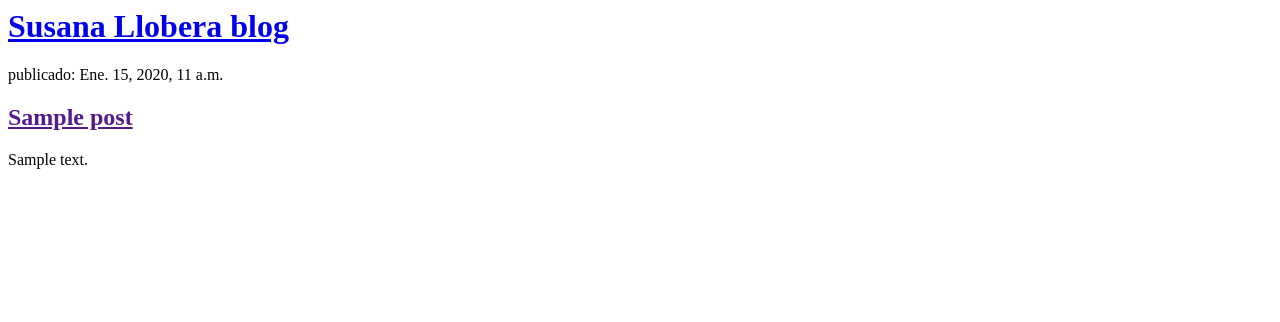
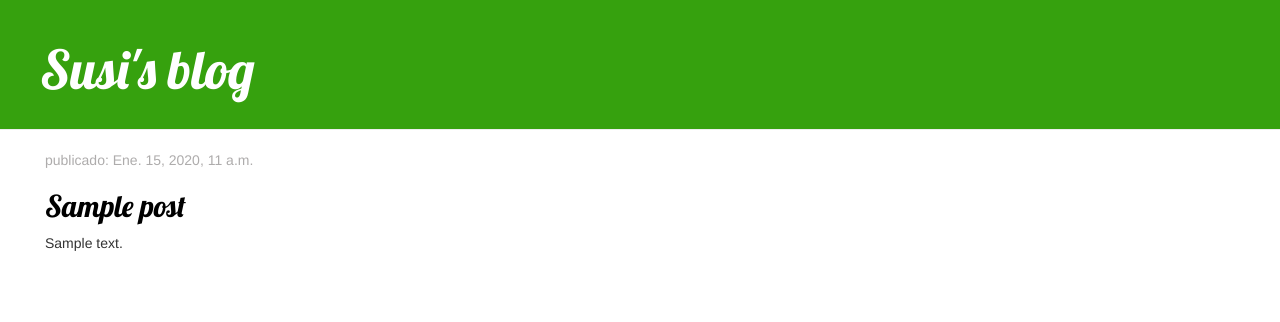
Before and after one commit to SusanaLloberaPerez/my-first-blog, a Django app: page / in a window 1280 px wide. Shown: the top 322 px of the page. Run offline with Django 3.2, Linux system fonts and the light colour scheme; tables that the repository leaves empty hold one stand-in row (values such as "Sample post"); some libraries are stand-ins or nearby versions.

Commit message:
Agregar vistas y pantallas

```diff
--- /dev/null
+++ b/djangogirls/blog/static/css/blog.css
@@ -0,0 +1,50 @@
+.page-header {
+    background-color: #36A10E;
+    margin-top: 0;
+    padding: 20px 20px 20px 40px;
+}
+
+.page-header h1, .page-header h1 a, .page-header h1 a:visited, .page-header h1 a:active {
+    color: #ffffff;
+    font-size: 40pt;
+    text-decoration: beige;
+}
+
+.content {
+    margin-left: 30px;
+}
+
+h1, h3, h4 {
+    font-family: 'Lobster', cursive;
+}
+
+h2{
+    font-family: 'Lobster';
+}
+
+.date {
+    color: #AEACAC;
+}
+
+.save {
+    float: right;
+}
+
+.post-form textarea, .post-form input {
+    width: 100%;
+}
+
+.top-menu, .top-menu:hover, .top-menu:visited {
+    color: #FEFEFE;
+    float: right;
+    font-size: 30pt;
+    margin-right: 20px;
+}
+
+.post {
+    margin-bottom: 70px;
+}
+
+.post h2 a, .post h2 a:visited {
+    color: #000000;
+}
--- /dev/null
+++ b/djangogirls/blog/templates/blog/base.html
@@ -0,0 +1,23 @@
+{% load static %}
+<html>
+    <head>
+        <title>Susi's blog</title>
+        <link rel="stylesheet" href="//maxcdn.bootstrapcdn.com/bootstrap/3.2.0/css/bootstrap.min.css">
+        <link rel="stylesheet" href="//maxcdn.bootstrapcdn.com/bootstrap/3.2.0/css/bootstrap-theme.min.css">
+        <link href='//fonts.googleapis.com/css?family=Lobster&subset=latin,latin-ext' rel='stylesheet' type='text/css'>
+        <link rel="stylesheet" href="{% static 'css/blog.css' %}">
+    </head>
+    <body>
+        <div class="page-header">
+            <h1><a href="/">Susi's blog</a></h1>
+        </div>
+        <div class="content container">
+            <div class="row">
+                <div class="col-md-8">
+                {% block content %}
+                {% endblock %}
+                </div>
+            </div>
+        </div>
+    </body>
+</html>
--- a/djangogirls/blog/templates/blog/post_list.html
+++ b/djangogirls/blog/templates/blog/post_list.html
@@ -1,20 +1,13 @@
-<html>
-    <head>
-        <title>Susana Llobera blog</title>
-    </head>
-    <body>
+{% extends 'blog/base.html' %}
 
-        <div>
-            <h1><a href="/">Susana Llobera blog</a></h1>
-        </div>
-
-        {% for post in posts %}
-            <div>
-            <p> publicado: {{ post.published_date }}</p>
-            <h2><a href="">{{ post.title }}</a></h2>
-            <p>{{ post.text|linebreaksbr }}</p>
-            </div>
-        {% endfor %}
-
-    </body>
-</html>
+{% block content %}
+{% for post in posts %}
+    <div class="post">
+    <div class="date">
+        <p>publicado: {{ post.published_date }}</p>
+    </div>
+    <h2><a href="{% url 'post_detail' pk=post.pk %}">{{ post.title }}</a></h2>
+        <p>{{ post.text|linebreaksbr }}</p>
+    </div>
+{% endfor %}
+{% endblock %}
--- a/djangogirls/blog/urls.py
+++ b/djangogirls/blog/urls.py
@@ -3,4 +3,5 @@ from . import views
 
 urlpatterns = [
     path('', views.post_list, name='post_list'),
+    path('post/<int:pk>/', views.post_detail, name='post_detail'),
 ]
--- a/djangogirls/blog/views.py
+++ b/djangogirls/blog/views.py
@@ -1,4 +1,4 @@
-from django.shortcuts import render
+from django.shortcuts import render, get_object_or_404
 from django.utils import timezone
 from .models import Post
 
@@ -7,3 +7,7 @@ from .models import Post
 def post_list(request):
     posts = Post.objects.filter(published_date__lte=timezone.now()).order_by('published_date')
     return render(request, 'blog/post_list.html', {'posts': posts})
+
+def post_detail(request, pk):
+    post = get_object_or_404(Post, pk=pk)
+    return render(request, 'blog/post_detail.html', {'post': post})
```
Also changed, not shown: djangogirls/blog/templates/blog/post_detail.html (added, +13 -0 lines).
